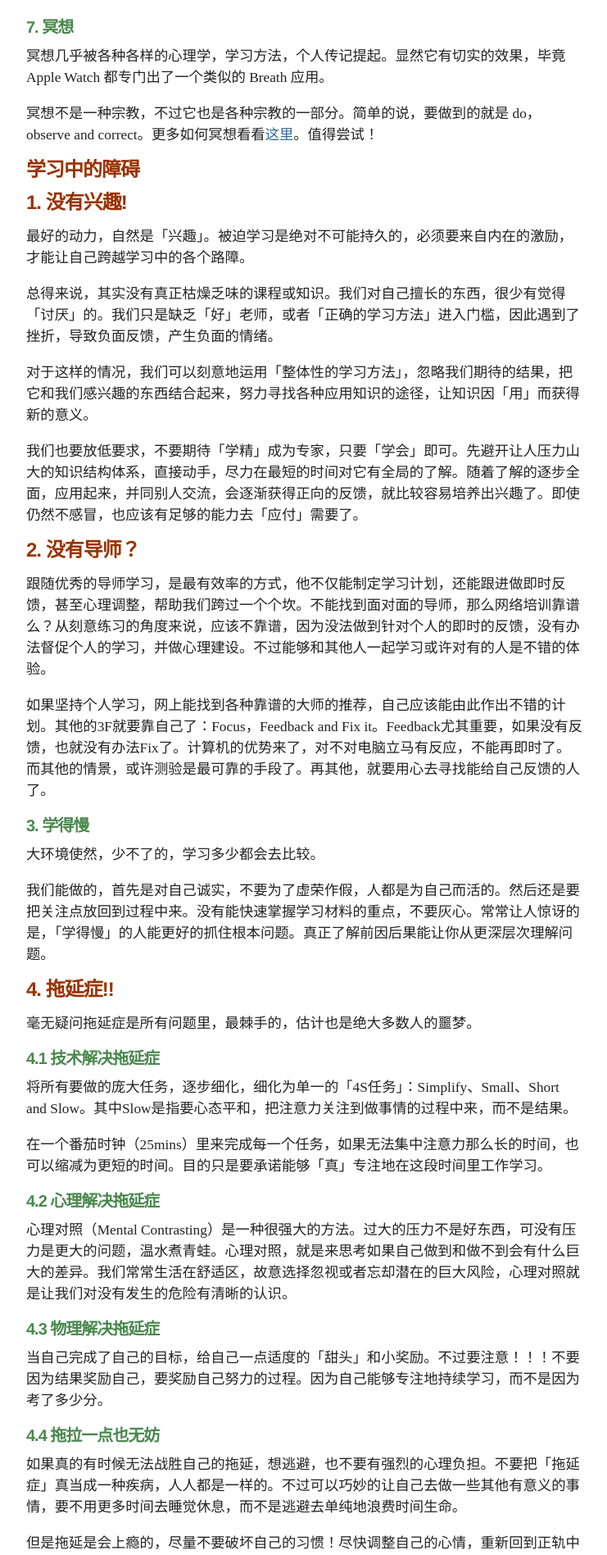
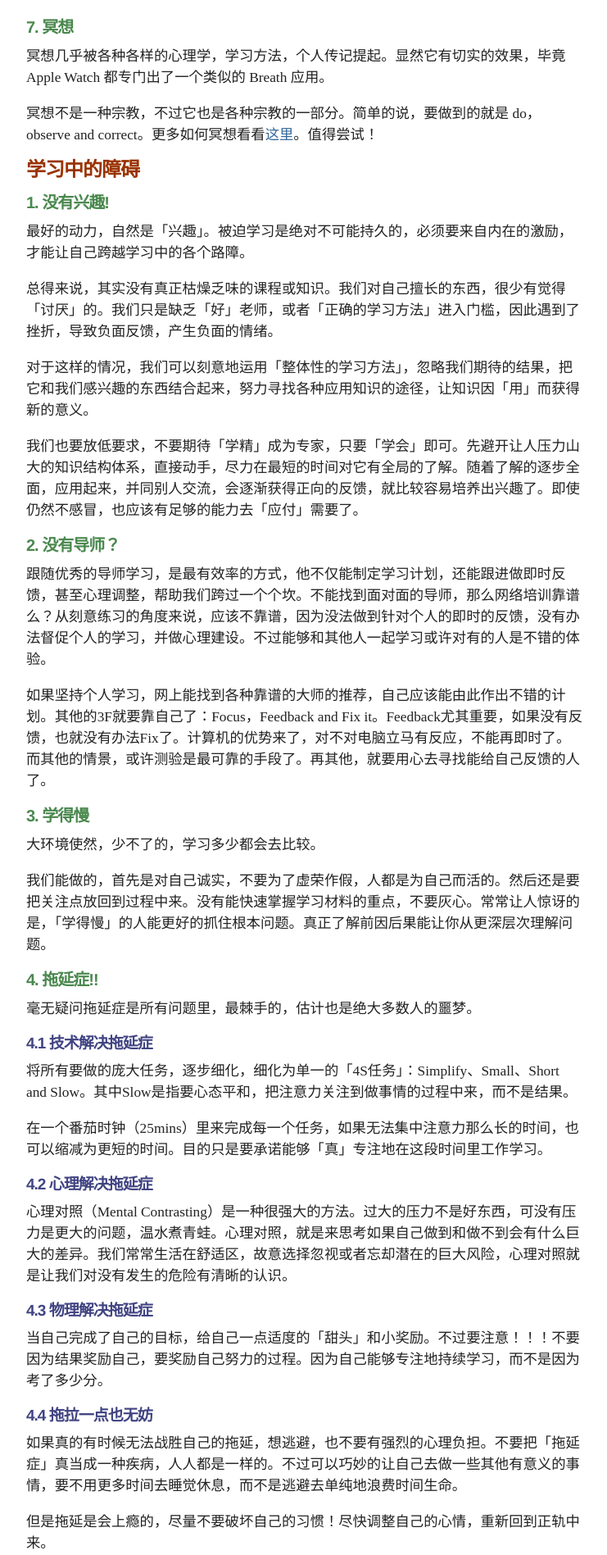
Before and after one commit to villim/villim.github.io, a Jekyll site: the page built from _posts/2019-07-20-learning-to-learn.md, in a window 1280 px wide. Shown: the part 3446-5343 px from the top of the page at 82% size, without its empty margins (143-884 px from the left). Built offline with Jekyll 4.4.1, drawn with Linux system fonts in a browser that asks for light colours.

Commit message:
change format

```diff
--- a/_posts/2019-07-20-learning-to-learn.md
+++ b/_posts/2019-07-20-learning-to-learn.md
@@ -89,7 +89,7 @@ Mental Representations (MR) 是指一种与我们大脑正在思考的某个物
 
 ## 学习中的障碍
 
-## 1. 没有兴趣!
+### 1. 没有兴趣!
 
 最好的动力，自然是「兴趣」。被迫学习是绝对不可能持久的，必须要来自内在的激励，才能让自己跨越学习中的各个路障。
 
@@ -99,7 +99,7 @@ Mental Representations (MR) 是指一种与我们大脑正在思考的某个物
 
 我们也要放低要求，不要期待「学精」成为专家，只要「学会」即可。先避开让人压力山大的知识结构体系，直接动手，尽力在最短的时间对它有全局的了解。随着了解的逐步全面，应用起来，并同别人交流，会逐渐获得正向的反馈，就比较容易培养出兴趣了。即使仍然不感冒，也应该有足够的能力去「应付」需要了。
 
-## 2. 没有导师？
+### 2. 没有导师？
 
 跟随优秀的导师学习，是最有效率的方式，他不仅能制定学习计划，还能跟进做即时反馈，甚至心理调整，帮助我们跨过一个个坎。不能找到面对面的导师，那么网络培训靠谱么？从刻意练习的角度来说，应该不靠谱，因为没法做到针对个人的即时的反馈，没有办法督促个人的学习，并做心理建设。不过能够和其他人一起学习或许对有的人是不错的体验。
 
@@ -111,25 +111,25 @@ Mental Representations (MR) 是指一种与我们大脑正在思考的某个物
 
 我们能做的，首先是对自己诚实，不要为了虚荣作假，人都是为自己而活的。然后还是要把关注点放回到过程中来。没有能快速掌握学习材料的重点，不要灰心。常常让人惊讶的是，「学得慢」的人能更好的抓住根本问题。真正了解前因后果能让你从更深层次理解问题。
 
-## 4. 拖延症!!
+### 4. 拖延症!!
 
 毫无疑问拖延症是所有问题里，最棘手的，估计也是绝大多数人的噩梦。
 
-### 4.1 技术解决拖延症
+#### 4.1 技术解决拖延症
 
 将所有要做的庞大任务，逐步细化，细化为单一的「4S任务」：Simplify、Small、Short and Slow。其中Slow是指要心态平和，把注意力关注到做事情的过程中来，而不是结果。
 
 在一个番茄时钟（25mins）里来完成每一个任务，如果无法集中注意力那么长的时间，也可以缩减为更短的时间。目的只是要承诺能够「真」专注地在这段时间里工作学习。
 
-### 4.2 心理解决拖延症
+#### 4.2 心理解决拖延症
 
 心理对照（Mental Contrasting）是一种很强大的方法。过大的压力不是好东西，可没有压力是更大的问题，温水煮青蛙。心理对照，就是来思考如果自己做到和做不到会有什么巨大的差异。我们常常生活在舒适区，故意选择忽视或者忘却潜在的巨大风险，心理对照就是让我们对没有发生的危险有清晰的认识。
 
-### 4.3 物理解决拖延症
+#### 4.3 物理解决拖延症
 
 当自己完成了自己的目标，给自己一点适度的「甜头」和小奖励。不过要注意！！！不要因为结果奖励自己，要奖励自己努力的过程。因为自己能够专注地持续学习，而不是因为考了多少分。
 
-### 4.4 拖拉一点也无妨
+#### 4.4 拖拉一点也无妨
 
 如果真的有时候无法战胜自己的拖延，想逃避，也不要有强烈的心理负担。不要把「拖延症」真当成一种疾病，人人都是一样的。不过可以巧妙的让自己去做一些其他有意义的事情，要不用更多时间去睡觉休息，而不是逃避去单纯地浪费时间生命。
 
```
